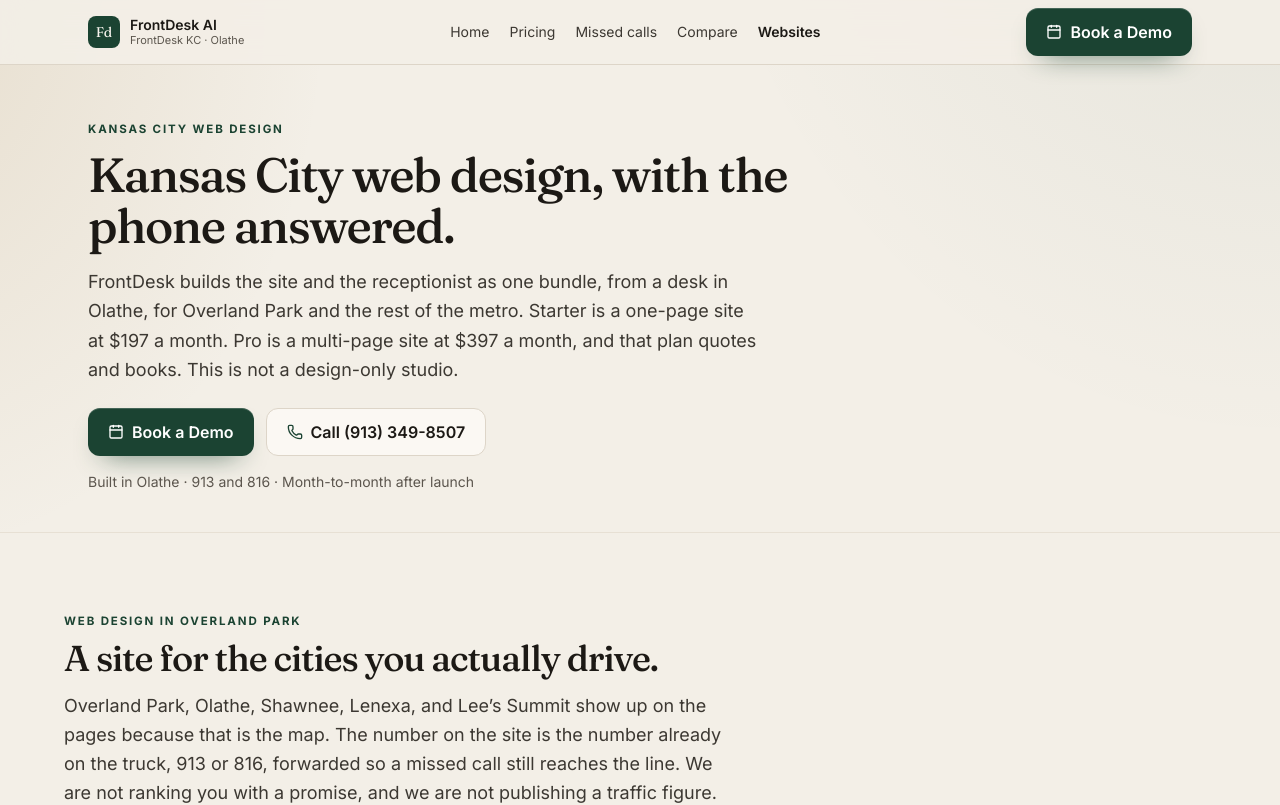
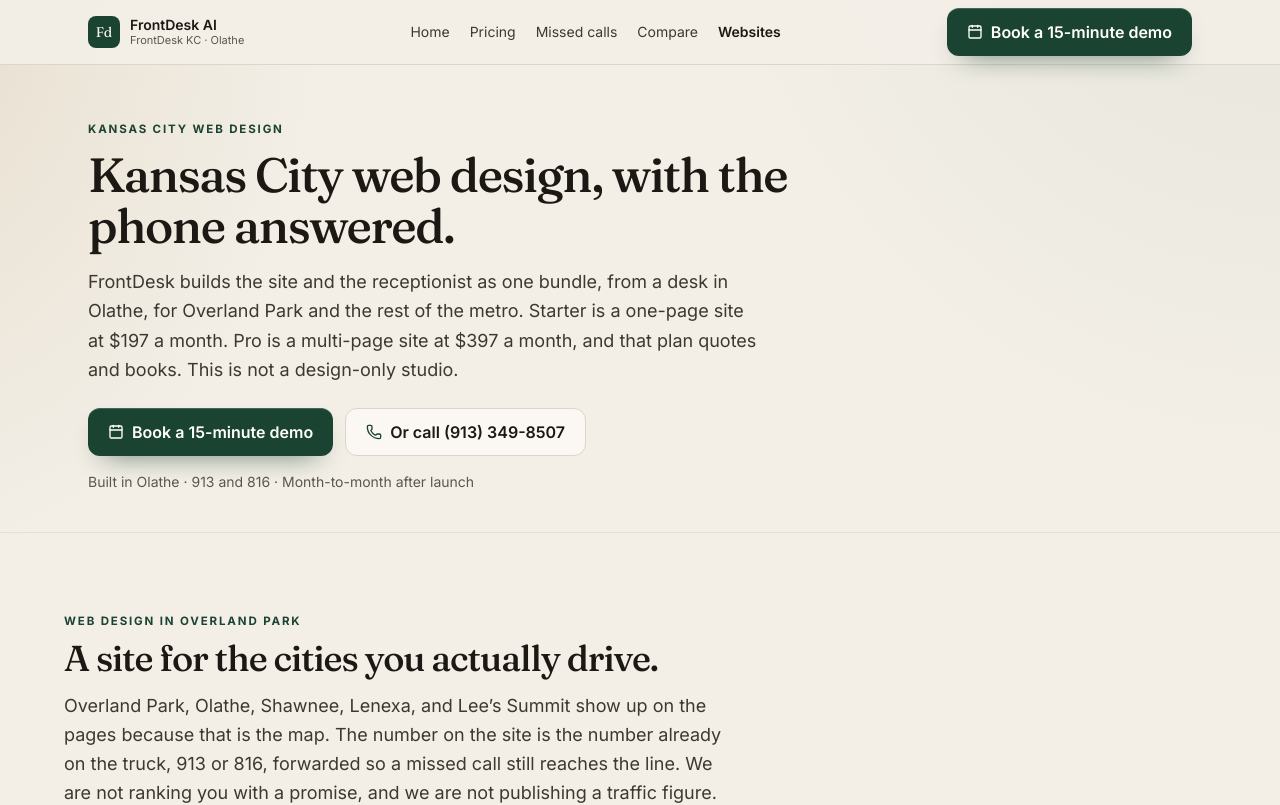
Before and after one commit to willcoatney/frontdesk-site, a Next.js app: page /websites in a window 1280 px wide. Shown: the top 805 px of the page. Built offline with nearby package versions, Linux system fonts and the light colour scheme.

Commit message:
Point every public demo button at the Google Calendar link.
BOOKING_URL is the calendar URL. Shared hero, footer, sticky, and closing buttons use that link in a new tab, with a secondary call to (913) 349-8507.

```diff
--- a/src/app/(marketing)/pricing/page.tsx
+++ b/src/app/(marketing)/pricing/page.tsx
@@ -101,7 +101,7 @@
                     </li>
                   ))}
                 </ul>
-                <BookDemo className="mt-6 w-full">Book a Demo</BookDemo>
+                <BookDemo className="mt-6 w-full" />
               </article>
             ))}
           </div>
--- a/src/app/(marketing)/websites/page.tsx
+++ b/src/app/(marketing)/websites/page.tsx
@@ -109,7 +109,7 @@
                     </li>
                   ))}
                 </ul>
-                <BookDemo className="mt-6 w-full">Book a Demo</BookDemo>
+                <BookDemo className="mt-6 w-full" />
               </article>
             ))}
           </div>
--- a/src/components/paper/shell.tsx
+++ b/src/components/paper/shell.tsx
@@ -2,7 +2,6 @@
 import Link from 'next/link'
 import { siteNav } from '@/content/site-nav'
 import { SiteFooter } from '@/components/trade/footer'
-import { BOOK_HREF, PHONE, PHONE_HREF } from '@/components/trade/constants'
 import { BookDemo, CallWill } from '@/components/trade/links'
 import { StickyCta } from '@/components/trade/sticky'
 import styles from '@/components/trade/trade.module.css'
@@ -92,7 +91,7 @@
               ),
             )}
           </nav>
-          <BookDemo className="shrink-0 px-3.5 sm:px-5" />
+          <BookDemo header className="shrink-0" />
         </div>
       </header>
 
@@ -104,7 +103,7 @@
           </h1>
           <p className="mt-4 max-w-2xl text-base leading-relaxed text-[#3C3832] sm:text-lg">{lede}</p>
           <div id="top-cta" className="mt-6 flex flex-col gap-3 sm:flex-row">
-            <BookDemo className="w-full sm:w-auto">Book a Demo</BookDemo>
+            <BookDemo className="w-full sm:w-auto" />
             <CallWill className="w-full sm:w-auto" />
           </div>
           <p className="mt-4 text-sm text-[#5C564E]">
@@ -124,20 +123,8 @@
             The demo is where we match a plan to the calls you actually get. No slide deck, and no invented close rate.
           </p>
           <div className="mt-6 flex flex-col gap-3 sm:flex-row">
-            <a
-              href={BOOK_HREF}
-              target="_blank"
-              rel="noopener noreferrer"
-              className="inline-flex min-h-12 items-center justify-center rounded-xl bg-[#F6F3EC] px-5 text-base font-semibold text-[#1B4332] hover:bg-white"
-            >
-              Book a Demo
-            </a>
-            <a
-              href={PHONE_HREF}
-              className="inline-flex min-h-12 items-center justify-center rounded-xl border border-white/30 px-5 text-base font-semibold text-white hover:bg-white/10"
-            >
-              Call {PHONE}
-            </a>
+            <BookDemo tone="inverse" className="w-full sm:w-auto" />
+            <CallWill tone="inverse" className="w-full sm:w-auto" />
           </div>
           <p className="mt-5 text-sm text-[#D7E6DC]">
             Overland Park, Olathe, Shawnee, Lenexa, Lee’s Summit, and the rest of the Kansas City metro.
--- a/src/components/trade/calculator.tsx
+++ b/src/components/trade/calculator.tsx
@@ -349,7 +349,7 @@
         <div className="hidden lg:block">
           <div className="sticky top-24 space-y-4">
             {card}
-            <BookDemo className="w-full">Book a Demo</BookDemo>
+            <BookDemo className="w-full" />
             <p className="text-sm leading-relaxed text-[#5C564E]">
               Illustrative only. Not a promise, and not a client result. Your close rate will differ. On the demo we
               will use a real week from your phone.
@@ -360,7 +360,7 @@
 
       <div className="mt-4 space-y-4 lg:hidden">
         {card}
-        <BookDemo className="w-full">Book a Demo</BookDemo>
+        <BookDemo className="w-full" />
         <p className="text-sm leading-relaxed text-[#5C564E]">
           Illustrative only. Not a promise, and not a client result. Your close rate will differ. On the demo we will
           use a real week from your phone.
--- a/src/components/trade/links.tsx
+++ b/src/components/trade/links.tsx
@@ -1,27 +1,46 @@
 import { Calendar, Phone } from 'lucide-react'
-import { BOOK_HREF, PHONE, PHONE_HREF } from './constants'
+import { BOOKING_URL } from '@/content/booking'
 
 const focus =
   'focus-visible:outline focus-visible:outline-2 focus-visible:outline-offset-2 focus-visible:outline-[#1B4332]'
 
+const CALL_LABEL = 'Or call (913) 349-8507'
+const CALL_HREF = 'tel:+19133498507'
+
 export function BookDemo({
   className = '',
-  children = 'Book a Demo',
+  children = 'Book a 15-minute demo',
   id,
+  compact = false,
+  header = false,
+  tone = 'brand',
 }: {
   className?: string
   children?: React.ReactNode
   id?: string
+  compact?: boolean
+  header?: boolean
+  tone?: 'brand' | 'inverse'
 }) {
+  const toneClass =
+    tone === 'inverse'
+      ? 'bg-[#F6F3EC] text-[#1B4332] shadow-none hover:bg-white'
+      : 'bg-[#1B4332] text-white shadow-[inset_0_1px_0_rgba(255,255,255,0.18),0_12px_28px_-16px_rgba(27,67,50,0.95)] hover:bg-[#245C45]'
+  const sizeClass = compact
+    ? 'px-2.5 text-sm leading-tight'
+    : header
+      ? 'px-3 text-sm leading-tight sm:px-5 sm:text-base sm:leading-normal'
+      : 'px-5 text-base'
+
   return (
     <a
       id={id}
-      href={BOOK_HREF}
+      href={BOOKING_URL}
       target="_blank"
       rel="noopener noreferrer"
-      className={`inline-flex min-h-12 items-center justify-center gap-2 rounded-xl bg-[#1B4332] px-5 text-base font-semibold text-white shadow-[inset_0_1px_0_rgba(255,255,255,0.18),0_12px_28px_-16px_rgba(27,67,50,0.95)] transition-colors hover:bg-[#245C45] ${focus} ${className}`}
+      className={`inline-flex min-h-12 min-w-0 items-center justify-center gap-2 rounded-xl text-center font-semibold whitespace-normal transition-colors ${sizeClass} ${toneClass} ${focus} ${className}`}
     >
-      <Calendar className="size-4 shrink-0" aria-hidden />
+      {tone === 'brand' ? <Calendar className="size-4 shrink-0" aria-hidden /> : null}
       {children}
     </a>
   )
@@ -29,21 +48,29 @@
 
 export function CallWill({
   className = '',
-  children,
+  children = CALL_LABEL,
   compact = false,
+  tone = 'brand',
 }: {
   className?: string
   children?: React.ReactNode
   compact?: boolean
+  tone?: 'brand' | 'inverse'
 }) {
+  const toneClass =
+    tone === 'inverse'
+      ? 'border-white/30 bg-transparent text-white hover:bg-white/10'
+      : 'border-[#DDD5C8] bg-[#FBF8F3] text-[#1C1915] hover:border-[#1B4332]'
+  const sizeClass = compact ? 'px-2.5 text-sm leading-tight' : 'px-5 text-base'
+
   return (
     <a
-      href={PHONE_HREF}
-      aria-label={`Call ${PHONE}`}
-      className={`inline-flex min-h-12 items-center justify-center gap-2 rounded-xl border border-[#DDD5C8] bg-[#FBF8F3] px-5 text-base font-semibold text-[#1C1915] transition-colors hover:border-[#1B4332] ${focus} ${className}`}
+      href={CALL_HREF}
+      aria-label={CALL_LABEL}
+      className={`inline-flex min-h-12 min-w-0 items-center justify-center gap-2 rounded-xl border text-center font-semibold whitespace-normal transition-colors ${sizeClass} ${toneClass} ${focus} ${className}`}
     >
-      <Phone className="size-4 shrink-0 text-[#1B4332]" aria-hidden />
-      {children ?? (compact ? 'Call' : `Call ${PHONE}`)}
+      {tone === 'brand' && !compact ? <Phone className="size-4 shrink-0 text-[#1B4332]" aria-hidden /> : null}
+      {children}
     </a>
   )
 }
--- a/src/components/trade/page.tsx
+++ b/src/components/trade/page.tsx
@@ -4,7 +4,6 @@
 import type { StepExtra, TradeConfig } from '@/content/trades/types'
 import { BeforeAfter } from './compare'
 import { LeakCalculator } from './calculator'
-import { BOOK_HREF, PHONE, PHONE_HREF } from './constants'
 import { SiteFooter } from './footer'
 import { ProductDemos } from './demos'
 import { FaqList } from './faq'
@@ -113,7 +112,7 @@
             <a href="#offer" className="hover:text-[#1B4332]">Pricing</a>
             <a href="#faq" className="hover:text-[#1B4332]">FAQ</a>
           </nav>
-          <BookDemo className="shrink-0 px-3.5 sm:px-5" />
+          <BookDemo header className="shrink-0" />
         </div>
       </header>
 
@@ -126,7 +125,7 @@
             </h1>
             <p className="mt-4 max-w-xl text-base leading-relaxed text-[#3C3832] sm:text-lg">{trade.hero.lede}</p>
             <div id="top-cta" className="mt-6 flex flex-col gap-3 sm:flex-row">
-              <BookDemo className="w-full sm:w-auto">Book a Demo</BookDemo>
+              <BookDemo className="w-full sm:w-auto" />
               <CallWill className="w-full sm:w-auto" />
             </div>
             <p className="mt-4 text-sm text-[#5C564E]">
@@ -322,7 +321,7 @@
                       </li>
                     ))}
                   </ul>
-                  <BookDemo className="mt-6 w-full">Book a Demo</BookDemo>
+                  <BookDemo className="mt-6 w-full" />
                 </article>
               ))}
             </div>
@@ -383,20 +382,8 @@
           </h2>
           <p className="mt-4 max-w-xl text-base leading-relaxed text-[#D7E6DC] sm:text-lg">{trade.finalBody}</p>
           <div className="mt-6 flex flex-col gap-3 sm:flex-row">
-            <a
-              href={BOOK_HREF}
-              target="_blank"
-              rel="noopener noreferrer"
-              className="inline-flex min-h-12 items-center justify-center rounded-xl bg-[#F6F3EC] px-5 text-base font-semibold text-[#1B4332] hover:bg-white"
-            >
-              Book a Demo
-            </a>
-            <a
-              href={PHONE_HREF}
-              className="inline-flex min-h-12 items-center justify-center rounded-xl border border-white/30 px-5 text-base font-semibold text-white hover:bg-white/10"
-            >
-              Call {PHONE}
-            </a>
+            <BookDemo tone="inverse" className="w-full sm:w-auto" />
+            <CallWill tone="inverse" className="w-full sm:w-auto" />
           </div>
           <p className="mt-5 text-sm text-[#D7E6DC]">
             Overland Park, Olathe, Shawnee, Lenexa, Lee’s Summit, and the rest of the Kansas City metro.
--- a/src/components/trade/sticky.tsx
+++ b/src/components/trade/sticky.tsx
@@ -38,8 +38,8 @@
       className="fixed inset-x-0 bottom-0 z-50 border-t border-[#DDD5C8] bg-[#F3EFE7]/95 px-3 pt-2.5 pb-[max(0.65rem,env(safe-area-inset-bottom))] shadow-[0_-10px_30px_-24px_rgba(28,25,21,0.45)] backdrop-blur-md md:hidden"
     >
       <div className="grid grid-cols-2 gap-2">
-        <CallWill compact className="w-full px-3" />
-        <BookDemo className="w-full px-3">Book a Demo</BookDemo>
+        <BookDemo compact className="w-full" />
+        <CallWill compact className="w-full" />
       </div>
     </div>
   )
--- a/src/content/booking.ts
+++ b/src/content/booking.ts
@@ -1,2 +1 @@
-// TODO: replace this placeholder with the real scheduling URL when it is provided.
-export const BOOKING_URL = '#book-demo'
+export const BOOKING_URL = 'https://calendar.app.google/p9muXBgfH2vFVhUd7'
```
Also changed, not shown: src/app/page.tsx (+9 -41 lines), src/components/trade/footer.tsx (+6 -5 lines).
